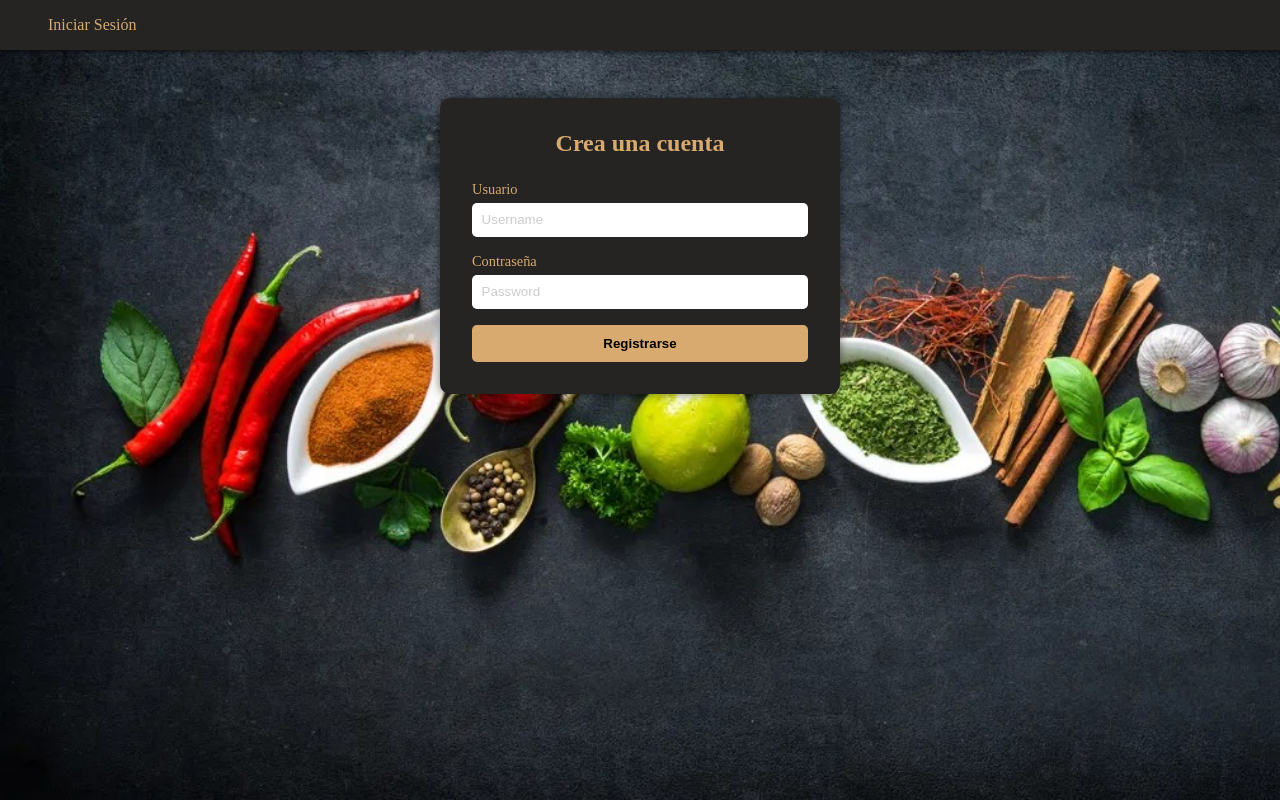
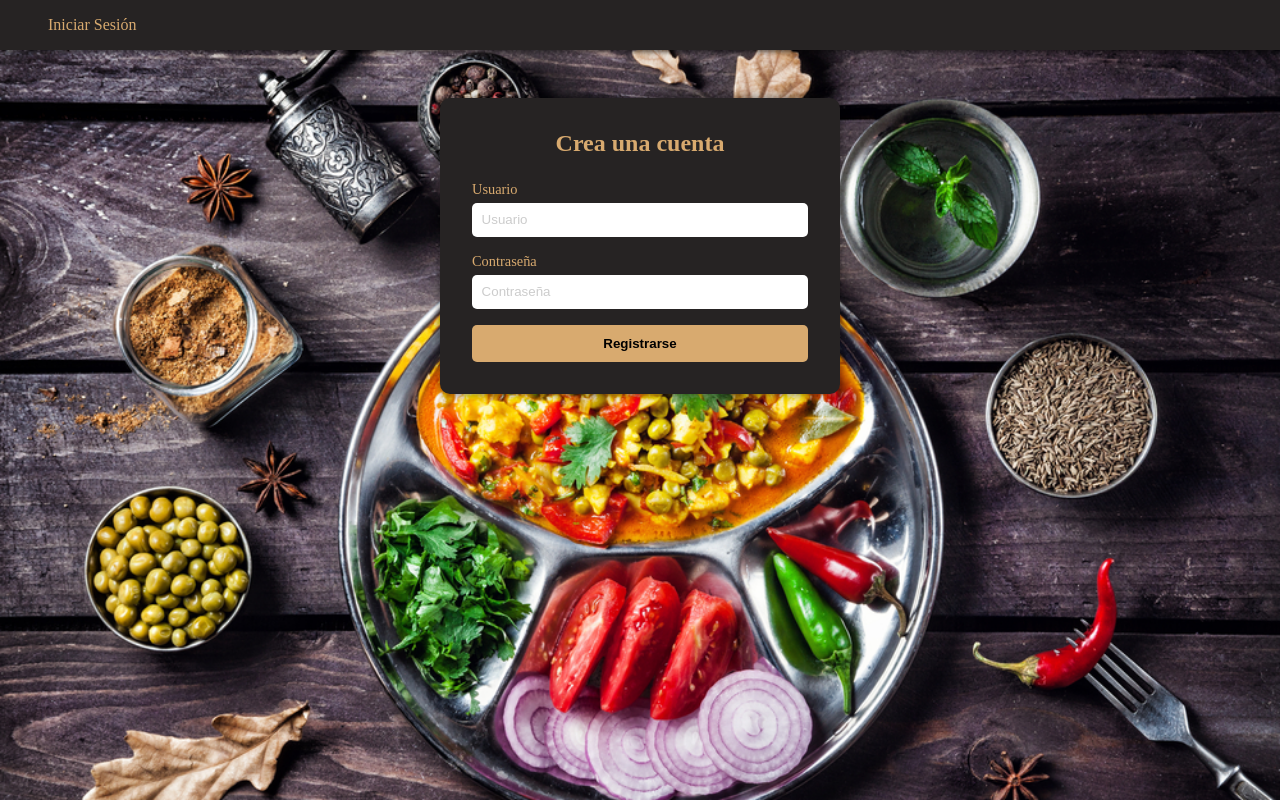
Before and after one commit to Panose-pixel/Quick-Recipe, a Flask app: page /Registro in a window 1280 px wide. Run offline with Flask 3, Linux system fonts and the light colour scheme; some libraries are stand-ins or nearby versions.

Commit message:
Log_in+Sign_in

```diff
--- a/app.py
+++ b/app.py
@@ -1,6 +1,6 @@
 import pymysql
 pymysql.install_as_MySQLdb()
-from flask import Flask, render_template, request, redirect, url_for, session, Response
+from flask import Flask, render_template, request, redirect, url_for, session, Response, abort, current_app
 from flask_mysqldb import MySQL
 
 import requests # esto de de Jhosep
@@ -52,9 +52,28 @@ def login():
 
 
 
-@app.route('/Registro')
+@app.route('/Registro', methods=['GET', 'POST'])
 def registro():
     return render_template('Registro.html')
+
+# Registro conectado con formulario
+@app.route('/crear_registro', methods=['POST'])
+def crear_registro():
+    username = request.form['txtusername']
+    password = request.form['txtpassword']
+
+    cur = mysql.connection.cursor()
+
+    cur.execute('SELECT usuario FROM usuarios WHERE usuario = %s', (username,))
+    usuario_existente = cur.fetchone()
+
+    if usuario_existente:
+        return render_template('Registro.html', mensaje='El usuario que ingresó ya se encuentra registrado')
+
+    cur.execute('INSERT INTO usuarios (usuario, contraseña) VALUES (%s, %s)',(username, password))
+    mysql.connection.commit()
+    return render_template('login.html', mensaje='Usuario y contraseña registrados correctamente')
+
 
 
 
@@ -83,9 +102,9 @@ def QuickRecipe():
 def status_401(error):
     return redirect(url_for('login'))
 
-
+@app.errorhandler(404)
 def status_404(error):
-    return render_template('404.html')
+    return render_template('404.html'), 404
 
 
 if __name__ == '__main__':
--- a/static/Estilos/error404.css
+++ b/static/Estilos/error404.css
@@ -1,5 +1,5 @@
 body{
-  background-image: url(/static/IMAGENES/madera.webp);
+  background-image: url(/static/IMAGENES/madera.jpg);
   background-size: cover;
   text-align: center;
 }
--- a/static/Estilos/registro.css
+++ b/static/Estilos/registro.css
@@ -24,7 +24,7 @@ body {
   background-color: var(--color-fondo);
   color: var(--color-texto);
   min-height: 100vh;
-  background-image: url(/static/IMAGENES/ingrediente_cover2.jpg);
+  background-image: url(/static/IMAGENES/ingrediente_cover.jpg);
   background-size: cover;
 }
 
--- a/templates/Mipgn.html
+++ b/templates/Mipgn.html
@@ -21,8 +21,10 @@
 
   <body>
     <div class="navegacion">
+      <h2 class="mensaje_de_bienvenida">Bienvenido {{ session['usuario'] }}</h2>
+      <a href="/">
+        <h3>Cerrar Sesión</h3>
       </a>
-      <h2 class="mensaje_de_bienvenida">Bienvenido, {{ session['usuario'] }}</h2>
     </div>
 
 <div class="barra_navegacion-color">
--- a/templates/Registro.html
+++ b/templates/Registro.html
@@ -15,12 +15,19 @@
 
   <div class="registro-container">
     <h2>Crea una cuenta</h2>
-    <form action="#" method="POST">
-      <label for="usuario">Usuario</label>
-      <input type="text" id="username" name="username" placeholder="Username" required>
 
-      <label for="password">Contraseña</label>
-      <input type="password" name="password" placeholder="Password">
+    {% if mensaje %}
+      <div class="alert-danger" role="alert">
+        <strong>{{ mensaje }}</strong>
+      </div>
+    {% endif %}
+
+    <form action="/crear_registro" method="POST">
+      <label for="Usuario">Usuario</label>
+      <input type="text" name="txtusername" placeholder="Usuario" required>
+
+      <label for="Contraseña">Contraseña</label>
+      <input type="password" name="txtpassword" placeholder="Contraseña">
 
       <button type="submit">Registrarse</button>
     </form>
```
Also changed, not shown: static/Estilos/estilos.css (+14 -13 lines), templates/login.html (+7 -7 lines), static/IMAGENES/ingrediente_cover3.jpg (added), static/IMAGENES/madera.jpg (added), static/IMAGENES/madera.webp (deleted).
